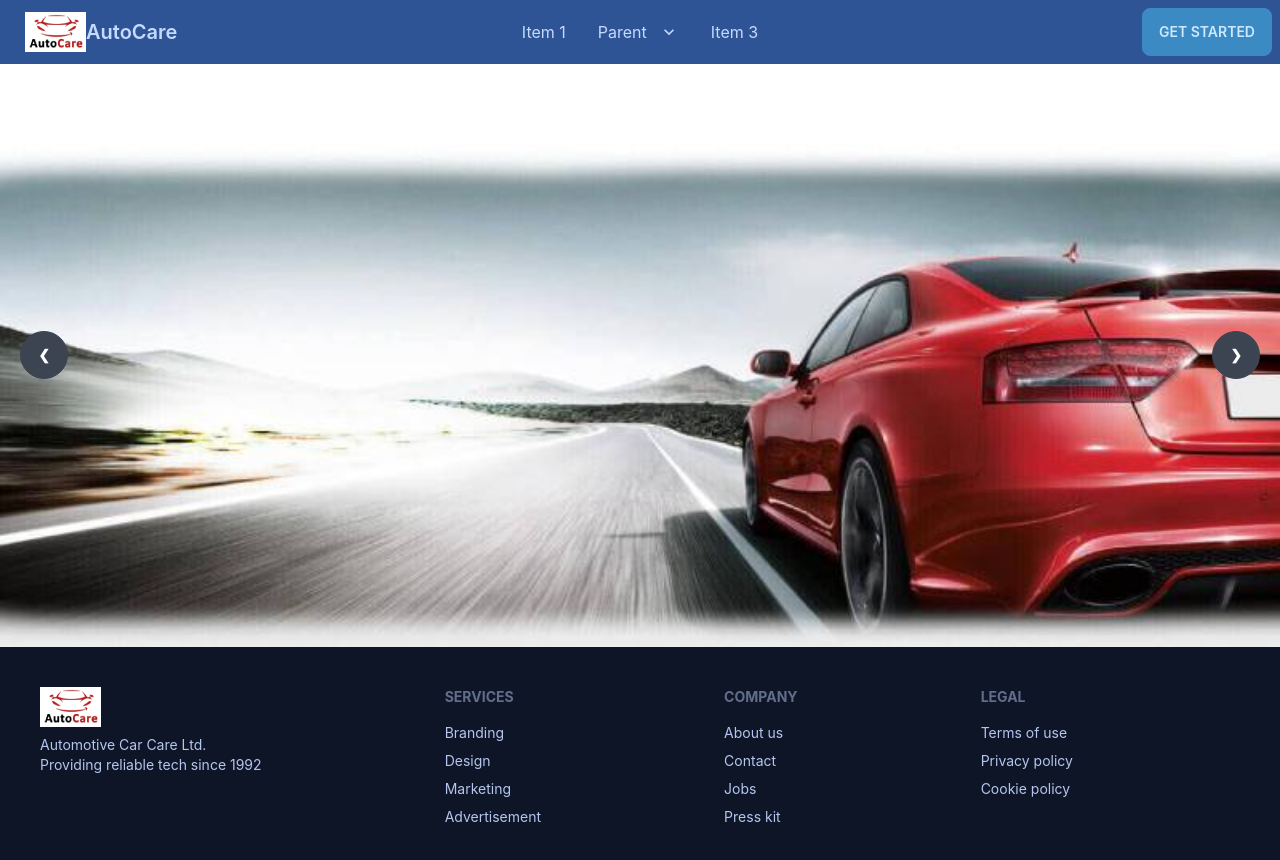
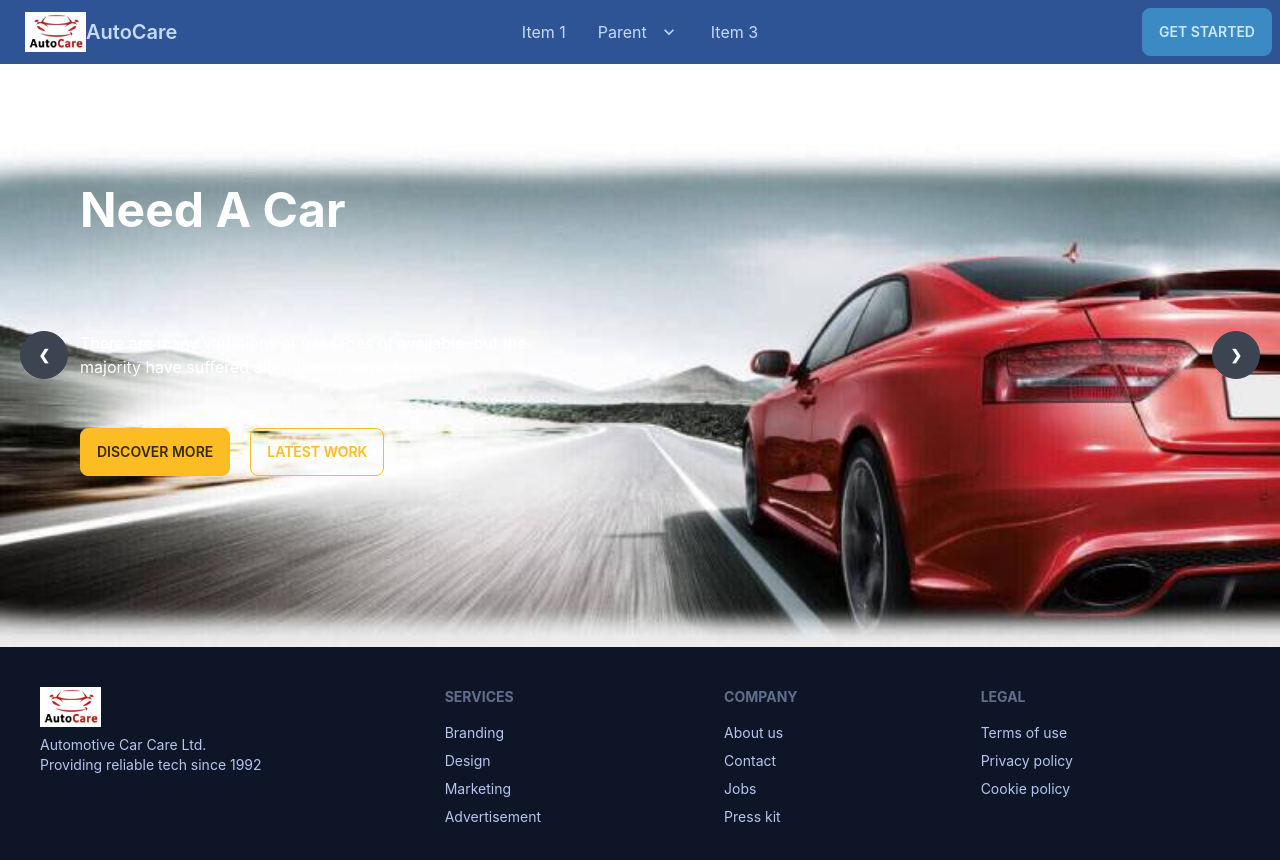
Before and after one commit to khaled39ab/Warehouse-Management-Client, a React (Create React App) app: page / in a window 1280 px wide. Shown: the top 860 px of the page. Built offline with nearby package versions, Linux system fonts and the light colour scheme.

Commit message:
carousel section edited

```diff
--- a/src/Pages/Home/Banner/Banner/Banner.jsx
+++ b/src/Pages/Home/Banner/Banner/Banner.jsx
@@ -9,7 +9,7 @@
     const bannerData = [
         {
             id: 1,
-            prev: 6,
+            prev: 4,
             next: 2,
             image: img1
         },
--- a/src/Pages/Home/Banner/Carousel/Carousel.jsx
+++ b/src/Pages/Home/Banner/Carousel/Carousel.jsx
@@ -6,9 +6,21 @@
     return (
         <div id={`slide${id}`} className="carousel-item relative w-full">
             <img src={image} alt='' className="w-full" />
+            <div className="absolute flex justify-start transform -translate-y-1/2 left-20 top-1/4">
+                <h1 className='lg:text-5xl md:text-3xl sm:text-2xl font-bold text-white'>
+                    Need A Car
+                </h1>
+            </div>
+            <div className="absolute md:flex justify-start transform -translate-y-1/2 left-20 top-1/2 md:w-2/5 sm:w-2/3 hidden">
+                <p className=' text-white'>There are many variations of passages of  available, but the majority have suffered alteration in some form</p>
+            </div>
+            <div className="absolute flex justify-start transform -translate-y-1/2 left-20 top-2/3 w-2/5">
+                <button className="btn btn-warning mr-5 ">Discover More</button>
+                <button className="btn btn-outline btn-warning">Latest work</button>
+            </div>
             <div className="absolute flex justify-between transform -translate-y-1/2 left-5 right-5 top-1/2">
-                <a href={`#slide${prev}`} className="btn btn-circle">❮</a>
-                <a href={`#slide${next}`} className="btn btn-circle">❯</a>
+                <a href={`#slide${prev}`} className="btn btn-circle hover:bg-red-500">❮</a>
+                <a href={`#slide${next}`} className="btn btn-circle hover:bg-red-500">❯</a>
             </div>
         </div>
     );
```
